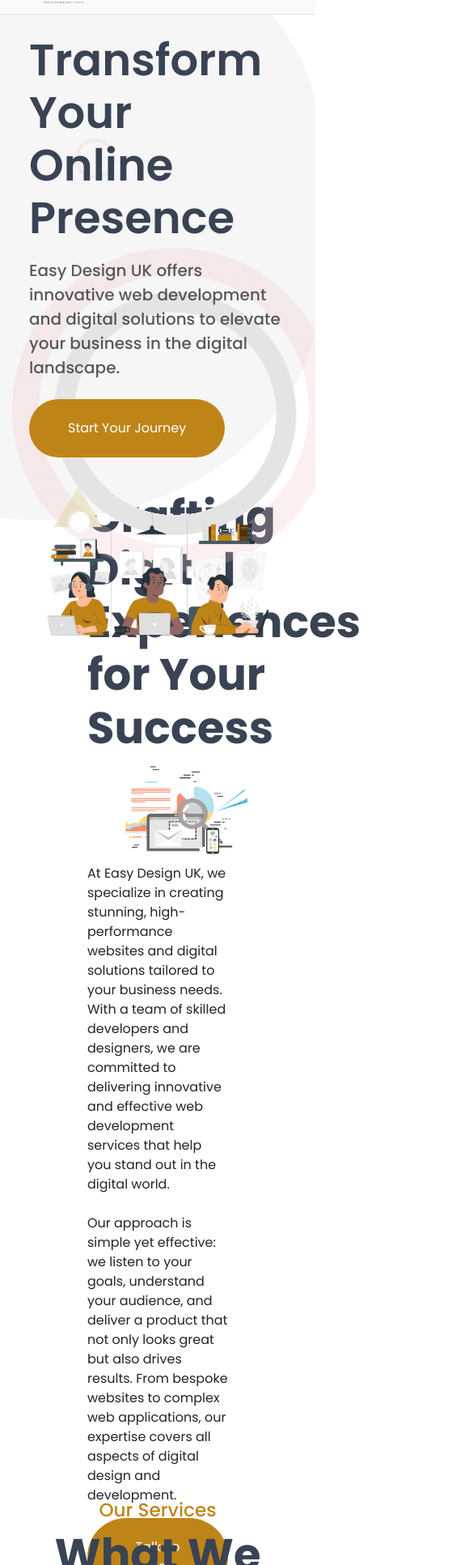
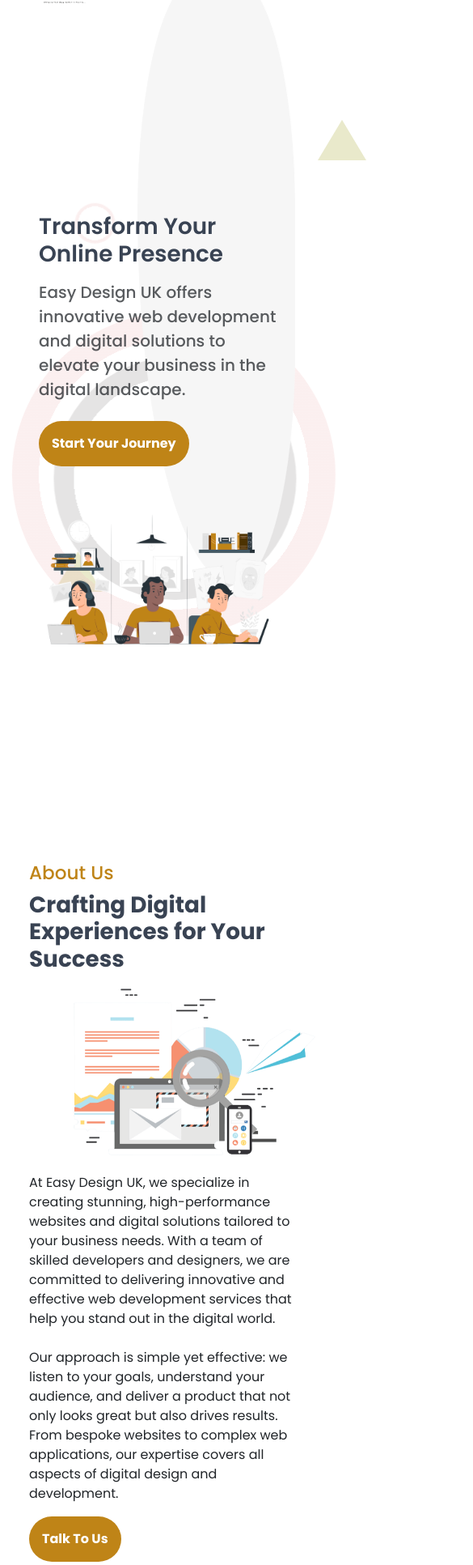
Before and after one commit to Khalifa-pendrops/EasyDesign-UK, a React (Vite) app: page / in a window 390 px wide. Shown: the part 67-2000 px from the top of the page at 81% size, 585 px wide, since content can reach past the window. Built offline with nearby package versions, Linux system fonts and the light colour scheme.

Commit message:
review of mobile responsiveness 1

```diff
--- a/src/Components/About.jsx
+++ b/src/Components/About.jsx
@@ -8,10 +8,11 @@
   const isVisible = useOnScreen(ref, "0px");
   return (
     <div
-      className="about-container-main container-xxl d-flex justify-content-center align-items-center"
+      className="about-container-main containe d-flex justify-content-center align-items-center"
       ref={ref}
       style={{
         minHeight: "100vh",
+        height: "100%",
         opacity: isVisible ? 1 : 0,
         transform: isVisible ? "translateY(0)" : "translateY(100px)",
         transition: "opacity 0.6s ease-out, transform 0.6s ease-out",
@@ -19,7 +20,7 @@
     >
       <section
         id="about"
-        className="home-about-div container-xxl container-md d-flex flex-column flex-lg-row justify-content-center align-items-center gap-5 px-5 py-5 px-sm-0 py-sm-0"
+        className="home-about-div container container-sm d-flex flex-column flex-lg-row justify-content-center align-items-center gap-5 "
       >
         <div className="about-hero-image-div d-none d-md-inline">
           <img
@@ -31,12 +32,12 @@
           />
         </div>
         <div
-          className="home-about-right container-fluid d-flex flex-column justify-content-center align-items-start px-5 px-xxl-0 mx-2 mx-xxl-0"
+          className="home-about-right container d-flex flex-column justify-content-center align-items-start ps-4 ps-xl-0"
           data-aos="fade-up"
         >
           <div className="about-top-header" data-aos="fade-up">
             <h4 className="colored-h4-text fs-3 fs-xxl-0">About Us</h4>
-            <h1 className="colored-h1-text  fw-bolder fs-1 fs-xxl-0">
+            <h1 className="colored-h1-text  fw-bolder fs-1 fs-md-2 fs-lg-3 fs-xxl-0">
               Crafting Digital Experiences for Your Success
             </h1>
           </div>
@@ -61,7 +62,7 @@
             digital design and development.
           </p>
           <Link to="/routedcontact">
-            <button className="home-about-btn btn py-4 px-5 py-sm-3 px-sm-4">
+            <button className="home-about-btn btn py-xl-4 px-3 py-3 px-xl-5 fw-bold">
               Talk To Us
             </button>
           </Link>
--- a/src/Components/ContactUs.jsx
+++ b/src/Components/ContactUs.jsx
@@ -45,7 +45,7 @@
         },
       });
       console.log(response.data);
-      if (response.data.success) {
+      if (response.data.success === true) {
         Swal.fire({
           title: "Success!",
           text: "Subscription successfully!",
@@ -65,12 +65,26 @@
         setIsSuccess(false);
       }
     } catch (error) {
+      if (
+        error.response &&
+        error.response.data &&
+        error.response.data.error === "Email already exists"
+      ) {
+        Swal.fire({
+          title: "Email exists!",
+          text: "This email is already subscribed.",
+          icon: "warning",
+          confirmButtonText: "Ok",
+        });
+      } else {
         Swal.fire({
           title: "Error!",
           text: "There was a problem with your subscription. Please try again later.",
           icon: "error",
           confirmButtonText: "Ok",
         });
+      }
+
       setIsSuccess(false);
       console.error("Error:", error.response.data || error.message);
       console.error("Server Response:", error.response?.data);
--- a/src/Components/Features.jsx
+++ b/src/Components/Features.jsx
@@ -86,10 +86,9 @@
 
   return (
     <div
-      className="feature-main-container container-fluid d-flex justify-content-center align-items-center gap-5 mt-5"
+      className="feature-main-container container-fluid d-flex justify-content-center align-items-center gap-5"
       ref={ref}
       style={{
-        minHeight: "100vh",
         opacity: isVisible ? 1 : 0,
         transform: isVisible ? "translateY(0)" : "translateY(100px)",
         transition: "opacity 0.6s ease-out, transform 0.6s ease-out",
@@ -97,9 +96,9 @@
     >
       <section
         id="features"
-        className="features-section container-xxl d-flex flex-xl-row flex-column  justify-content-center align-items-center my-5"
+        className="features-section container d-flex flex-xl-row flex-column  justify-content-center align-items-center my-5"
       >
-        <div className="feature-div-left w-50 border " data-aos="fade-left">
+        <div className="feature-div-left w-100 d-flex flex-column gap-3" data-aos="fade-left">
           {divsData.map((div, index) => (
             <div
               key={index}
--- a/src/Components/Header.jsx
+++ b/src/Components/Header.jsx
@@ -22,16 +22,26 @@
     };
   }, []);
 
+  const reloadPage = (e) => {
+    e.preventDefault();
+    window.location.href = "/";
+  };
+
   return (
     <div
       className={`fixed-position ${
         scrolled ? "fixed-position-scrolled" : "bg-transparent"
       }`}
     >
-      <nav className="navbar navbar-expand-lg bg-body-tertiary border-bottom">
+      <nav className="navbar navbar-expand-lg">
         <div className="container-fluid px-5">
           <Link to="/" className="navbar-brand">
-            <img src={logo} alt="logo" width="60px" />
+            <img
+              src={logo}
+              alt="logo"
+              width="60px"
+              onClick={() => window.location.reload()}
+            />
           </Link>
 
           <button
@@ -52,7 +62,7 @@
             // data-aos="fade-down"
           >
             <ul className="navbar-nav ms-auto pt-5">
-              <li className="nav-item">
+              <li className="nav-item" onClick={reloadPage}>
                 <Link to="/" className="nav-link fs-5">
                   Home
                 </Link>
--- a/src/Components/Home.jsx
+++ b/src/Components/Home.jsx
@@ -1,5 +1,4 @@
 import React from "react";
-// import React, { lazy, Suspense } from "react";
 import Header from "./Header";
 import HomeHero from "./HomeHero";
 import Services from "./Services";
--- a/src/Components/HomeHero.jsx
+++ b/src/Components/HomeHero.jsx
@@ -4,18 +4,18 @@
 
 function HomeHero() {
   return (
-    <div className="hero-container-main container-fluid d-flex justify-content-center align-items-center pt-5 position-relative">
+    <div className="hero-container-main container-fluid d-flex justify-content-center align-items-center position-relative min-vh-100">
       <section
         id="home"
-        className="d-flex flex-column justify-content-center align-items-center container-xxl pt-5"
+        className="d-flex flex-column justify-content-center align-items-center container-xxl pt-5 p-xl-0 "
       >
-        <div className="hero-container d-flex flex-column flex-lg-row justify-content-center align-items-center gap-5 container-sm pt-5">
+        <div className="hero-container d-flex flex-column flex-lg-row justify-content-center align-items-center gap-5 container-fluid container-xl-sm">
           <div
-            className="hero-left d-flex flex-column justify-content-center align-items-md-start gap-2"
+            className="hero-left d-flex flex-column justify-content-center align-items-md-start gap-2 h-100 w-100 container-fluid "
             data-aos="fade-right"
           >
             <h1
-              className="colored-h1-text fs-xxl-0"
+              className="colored-h1-text fs-xxl-0 w-100 w-xl-50"
               data-aos="fade-right"
               data-aos-duration="1000"
               data-aos-delay="0"
@@ -35,7 +35,7 @@
 
             <Link to="/routedcontact">
               <button
-                className="home-hero-btn btn py-4 px-5 py-sm-3 px-sm-4 "
+                className="home-hero-btn btn py-xl-4 px-3 py-3 px-sm-4 fw-bold"
                 data-aos="fade-right"
                 data-aos-duration="1000"
                 data-aos-delay="100"
@@ -50,7 +50,7 @@
             src={heroimage}
             alt="hero image"
           />
-          <div className="shape-container container-fluid d-flex justify-content-center align-items-center position-absolute overflow-hidden top-0 start-0">
+          <div className="shape-container container-fluid d-flex justify-content-center align-items-center position-absolute overflow-visible top-0 start-0 ">
             <div className="triangle triangle-1 position-absolute"></div>
             <div className="triangle triangle-2 position-absolute"></div>
             <div className="circle-home circle-home-1 position-absolute"></div>
--- a/src/Components/Style.css
+++ b/src/Components/Style.css
@@ -108,7 +108,7 @@
 
 @media (max-width: 992px) {
     .hero-container-main {
-        margin-top: 5rem !important;
+        margin-top: 10rem !important;
     }
 
     .home-hero-image {
@@ -132,7 +132,14 @@
     background: rgb(246, 246, 246);
     right: 0%;
     top: -15%;
-    z-index: -1;
+    z-index: 1000;
+}
+
+@media (max-width: 992px){
+    .heart{
+        width: 50%;
+        margin-right: 2rem !important;
+    }
 }
 
 
@@ -301,7 +308,6 @@
 .bg-transparent {
     background-color: transparent !important;
     transition: background-color 0.3s ease-in-out !important;
-
 }
 
 .display-6 {
@@ -414,7 +420,21 @@
 
 .hero-container-main,
 .about-container-main {
-    height: 80vh !important;
+    height: 100% !important;
+}
+
+@media (max-width: 992px) {
+    .about-container-main {
+        margin: 8rem 0 !important;
+    }
+}
+
+.about-hero-image-div{
+    width: 100%;
+}
+
+.about-hero-image{
+    width: 100%;
 }
 
 .home-hero-btn {
@@ -422,6 +442,7 @@
     color: var(--bs-button-text) !important;
     border-radius: 50px !important;
     border: none !important;
+    font-size: 1rem !important;
 }
 
 .home-hero-btn:focus,
@@ -477,16 +498,13 @@
 
 .home-about-btn {
     background-color: var(--bs-button-bg) !important;
-    color: var(--bs-button-text) !important;
-    border-radius: 50px !important;
-    border: none !important;
+        color: var(--bs-button-text) !important;
+        border-radius: 50px !important;
+        border: none !important;
+        font-size: 1rem !important;
 }
 
-@media (max-width: 992px) {
-    .about-container-main {
-        margin: 10rem 0 !important;
-    }
-}
+
 
 @media (max-width: 768px) {
     .about-top-header .display-3 {
@@ -628,7 +646,7 @@
 .colored-h1-text {
     color: #343536;
     font-weight: 600;
-    font-size: 3.4rem !important;
+    /* font-size: 3.4rem !important; */
     color: var(--bs-h1-text);
 }
 
```
Also changed, not shown: src/App.jsx (+1 -8 lines), src/Components/Pricing.jsx (+8 -8 lines), src/Components/Services.jsx (+7 -7 lines), 1 other file (tests, documents, lock files or other folders). Lines whose indentation alone changed are shown as unchanged.
